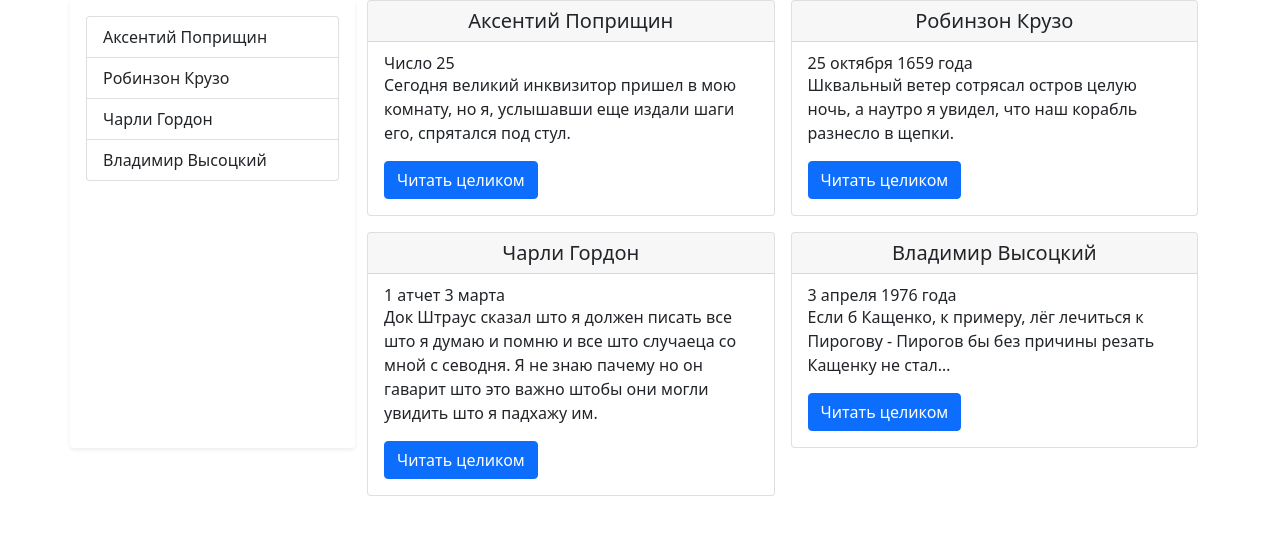
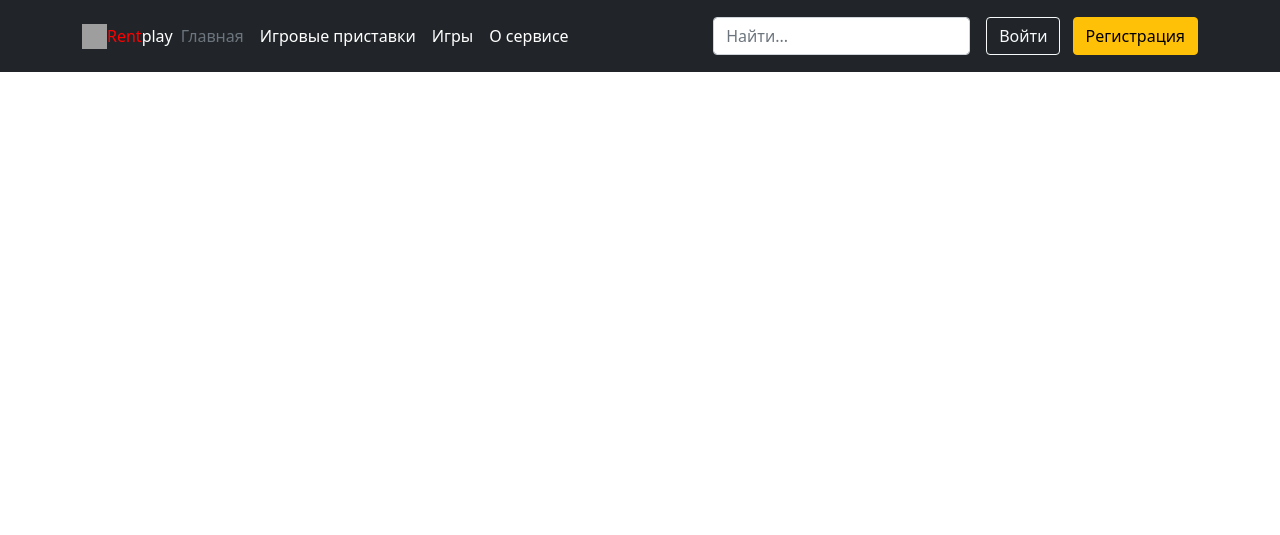
Before and after one commit to EvgVol/rent_play, a Django app: page / in a window 1280 px wide. Shown: the top 535 px of the page. Run offline with Django 4.2, Linux system fonts and the light colour scheme; parts of the project's set-up code (start-up, migrations or seed data) failed here and were passed over; grey boxes are pictures that could not be loaded.

Commit message:
add header

```diff
--- a/backend/backend/settings.py
+++ b/backend/backend/settings.py
@@ -98,9 +98,9 @@
 
 USE_TZ = True
 
-STATIC_URL = 'static/'
+STATIC_URL = '/static/'
 
-STATIC_ROOT = BASE_DIR / 'static'
+STATIC_ROOT = BASE_DIR / 'static/'
 
 # STATICFILES_DIRS = BASE_DIR / 'static'
 
--- a/backend/consoles/views.py
+++ b/backend/consoles/views.py
@@ -17,7 +17,7 @@
 
 
 def index(request):
-    template = 'consoles/index.html'
+    template = 'base.html'
     return render(request, template)
 
 
--- /dev/null
+++ b/backend/templates/base.html
@@ -0,0 +1,46 @@
+<!DOCTYPE html>
+<html lang="en">
+<head>
+  <meta charset="UTF-8">
+  <meta http-equiv="X-UA-Compatible" content="IE=edge">
+  <meta name="viewport" content="width=device-width, initial-scale=1.0">
+  {% load static %}
+  <link rel="icon" href="{% static 'img/fav/fav.ico' %}" type="image" />
+  <link
+    rel="apple-touch-icon"
+    sizes="180x180"
+    href="{% static 'img/fav/apple-touch-icon.png' %}"
+  />
+  <link
+    rel="icon"
+    type="image/png"
+    sizes="32x32"
+    href="{% static 'img/fav/favicon-32x32.png' %}"
+  />
+  <link
+    rel="icon"
+    type="image/png"
+    sizes="16x16"
+    href="{% static 'img/fav/favicon-16x16.png' %}"
+  />
+  <meta name="msapplication-TileColor" content="#000" />
+  <meta name="theme-color" content="#ffffff" />
+  <title>{% block title %}{% endblock %}</title>
+  <link
+    href="https://cdn.jsdelivr.net/npm/bootstrap@5.0.2/dist/css/bootstrap.min.css"
+    rel="stylesheet"
+    integrity="sha384-EVSTQN3/azprG1Anm3QDgpJLIm9Nao0Yz1ztcQTwFspd3yD65VohhpuuCOmLASjC"
+    crossorigin="anonymous">
+</head>
+<body>
+  <script src="https://cdn.jsdelivr.net/npm/bootstrap@5.2.0-beta1/dist/js/bootstrap.bundle.min.js" integrity="sha384-pprn3073KE6tl6bjs2QrFaJGz5/SUsLqktiwsUTF55Jfv3qYSDhgCecCxMW52nD2" crossorigin="anonymous"></script>
+  <header>{% include 'includes/header.html' %}</header>
+  <main>
+    <h1>
+      {% block header %}{% endblock %}
+    </h1>
+    {% block content %}{% endblock content %}
+  </main>
+  <footer>{% include 'includes/footer.html' %}</footer>
+</body>
+</html>
--- a/backend/templates/consoles/index.html
+++ b/backend/templates/consoles/index.html
@@ -1,111 +1,5 @@
-<!DOCTYPE html>
-<html lang="en">
-<head>
-  <meta charset="UTF-8">
-  <meta http-equiv="X-UA-Compatible" content="IE=edge">
-  <meta name="viewport" content="width=device-width, initial-scale=1.0">
-  <meta name="description" content="Краткое описание страницы">
-  <title>Сервис по аренде игровых приставок</title>
-  <link
-    href="https://cdn.jsdelivr.net/npm/bootstrap@5.0.2/dist/css/bootstrap.min.css"
-    rel="stylesheet"
-    integrity="sha384-EVSTQN3/azprG1Anm3QDgpJLIm9Nao0Yz1ztcQTwFspd3yD65VohhpuuCOmLASjC"
-    crossorigin="anonymous">
-</head>
-<body>
-  <div class="container">
-
-    <!-- Начало глобального div.row с двумя колонками:
-     в левой колонке - имена авторов, в правой - блоки с текстом -->
-    <div class="row ">
-
-      <!-- Начало левой колонки сайта со списком авторов -->
-      <aside class="col-12 col-md-3 shadow-sm p-3 mb-5 bg-body-tertiary rounded">
-        <ul class="list-group ">
-          <li class="list-group-item">Аксентий Поприщин</li>
-          <li class="list-group-item">Робинзон Крузо</li>
-          <li class="list-group-item">Чарли Гордон</li>
-          <li class="list-group-item">Владимир Высоцкий</li>
-        </ul>
-      </aside>
-      <!-- Конец левой колонки сайта -->
-
-      <!-- Начало правой (широкой) колонки сайта -->
-      <section class="col-12 col-md-9 ">
-
-        <!-- Можно разбить на колонки содержимое любого блока.
-         В этом div.row созданы четыре колонки с анонсами постов -->
-        <div class="row row-cols-3 g-3">
-
-          <!-- Начало первой колонки -->
-          <article class="col-6">
-            <div class="card">
-              <h5 class="card-header text-center">Аксентий Поприщин</h5>
-              <div class="card-body">
-                <h6 class="card-subtitle">Число 25</h6>
-                <p>
-                  Сегодня великий инквизитор пришел в мою комнату, но я,
-                  услышавши еще издали шаги его, спрятался под стул.
-                </p>
-                <a href="" class="btn btn-primary">Читать целиком</a>
-              </div>
-            </div>
-          </article>
-          <!-- Конец первой колонки -->
-
-          <!-- Начало второй колонки -->
-          <article class="col-6">
-            <div class="card">
-              <h5 class="card-header text-center">Робинзон Крузо</h5>
-              <div class="card-body">
-                <h6 class="card-subtitle">25 октября 1659 года</h6>
-                <p>
-                  Шквальный ветер сотрясал остров целую ночь,
-                  а наутро я увидел, что наш корабль разнесло в щепки.
-                </p>
-                <a href="" class="btn btn-primary">Читать целиком</a>
-              </div>
-            </div>
-          </article>
-          <!-- Конец второй колонки -->
-
-          <!-- Начало третьей колонки -->
-          <article class="col-6">
-            <div class="card">
-              <h5 class=" card-header text-center">Чарли Гордон</h5>
-              <div class="card-body">
-                <h6 class="card-subtitle">1 атчет 3 марта</h6>
-                <p>
-                  Док Штраус сказал што я должен писать все што я думаю и
-                  помню и все што случаеца со мной с севодня. Я не знаю
-                  пачему но он гаварит што это важно штобы они могли
-                  увидить што я падхажу им.
-                </p>
-                <a href="" class="btn btn-primary">Читать целиком</a>
-              </div>
-            </div>
-          </article>
-          <!-- Конец третьей колонки -->
-
-          <!-- Начало четвёртой колонки -->
-          <article class="col-6">
-            <div class="card">
-              <h5 class=" card-header text-center">Владимир Высоцкий</h5>
-              <div class="card-body">
-                <h6 class="card-subtitle">3 апреля 1976 года</h6>
-                <p>
-                  Если б Кащенко, к примеру, лёг лечиться к Пирогову -
-                  Пирогов бы без причины резать Кащенку не стал…
-                </p>
-                <a href="" class="btn btn-primary">Читать целиком</a>
-              </div>
-            </div>
-          </article>
-          <!-- Конец четвёртой колонки -->
-        </div>  <!-- Конец вложенного div.row -->
-
-      </section>  <!-- Конец правой (широкой) колонки сайта -->
-    </div>  <!-- Конец div.row  -->
-  </div>  <!-- Конец div.container -->
-</body>
-</html>
+{% extends 'base.html' %}
+{% block title %}Прокат и аренда игровых приставок{% endblock %}
+{% block content %}
+  Список игровых приставок должен быть тут
+{% endblock %}
--- /dev/null
+++ b/backend/templates/games/index.html
@@ -0,0 +1,5 @@
+{% extends 'base.html' %}
+{% block title %}Игровые приставки{% endblock %}
+{% block content %}
+  Список игр должен быть тут
+{% endblock %}
--- /dev/null
+++ b/backend/templates/includes/header.html
@@ -0,0 +1,45 @@
+{% load static %}
+<header class="p-3 bg-dark text-white">
+  <div class="container">
+    <div class="d-flex flex-wrap align-items-center justify-content-center justify-content-lg-start">
+      <a href="/" class="d-flex align-items-center mb-2 mb-lg-0 text-white text-decoration-none">
+        <img src= {% static 'img/logo.png' %} width="25" height="25"
+        class="d-inline-block align-top" alt="Логотип проекта" />
+        <span style="color: red">Rent</span>play
+      </a>
+
+      <ul class="nav col-12 col-lg-auto me-lg-auto mb-2 justify-content-center mb-md-0">
+        <li><a href="#" class="nav-link px-2 text-secondary">Главная</a></li>
+        <li><a href="#" class="nav-link px-2 text-white">Игровые приставки</a></li>
+        {% if user.is_authenticated %}
+        <li><a href="#" class="nav-link px-2 text-white">Избранное</a></li>
+        {% endif %}
+        <li><a href="#" class="nav-link px-2 text-white">Игры</a></li>
+        <li><a href="#" class="nav-link px-2 text-white">О сервисе</a></li>
+      </ul>
+
+      <form class="col-12 col-lg-auto mb-3 mb-lg-0 me-lg-3">
+        <input type="search" class="form-control form-control-dark" placeholder="Найти..." aria-label="Search">
+      </form>
+      {% if user.is_authenticated %}
+      <div class="flex-shrink-0 dropdown">
+        <a href="#" class="d-block link-dark text-decoration-none dropdown-toggle" id="dropdownUser2" data-bs-toggle="dropdown" aria-expanded="false">
+          <img src="https://github.com/mdo.png" alt="mdo" width="32" height="32" class="rounded-circle">
+        </a>
+        <ul class="dropdown-menu text-small shadow" aria-labelledby="dropdownUser2">
+          <li><a class="dropdown-item" href="#">Мои операции</a></li>
+          <li><a class="dropdown-item" href="#">Бонусы и скидки</a></li>
+          <li><a class="dropdown-item" href="#">Настройки</a></li>
+          <li><hr class="dropdown-divider"></li>
+          <li><a class="dropdown-item" href="#">Выйти</a></li>
+        </ul>
+      </div>
+      {% else %}
+      <div class="text-end">
+        <button type="button" class="btn btn-outline-light me-2">Войти</button>
+        <button type="button" class="btn btn-warning">Регистрация</button>
+      </div>
+      {% endif %}
+    </div>
+  </div>
+</header>
```
Also changed, not shown: backend/templates/includes/footer.html (added).
